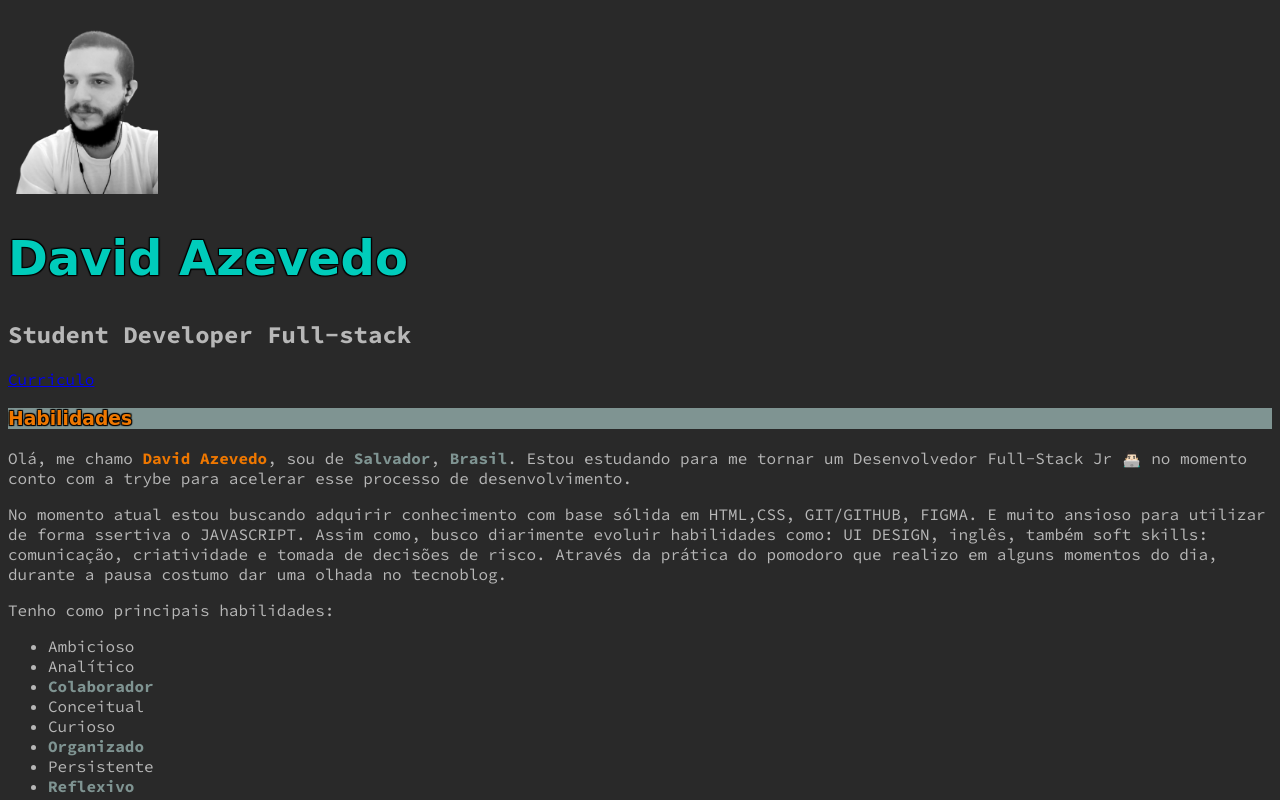
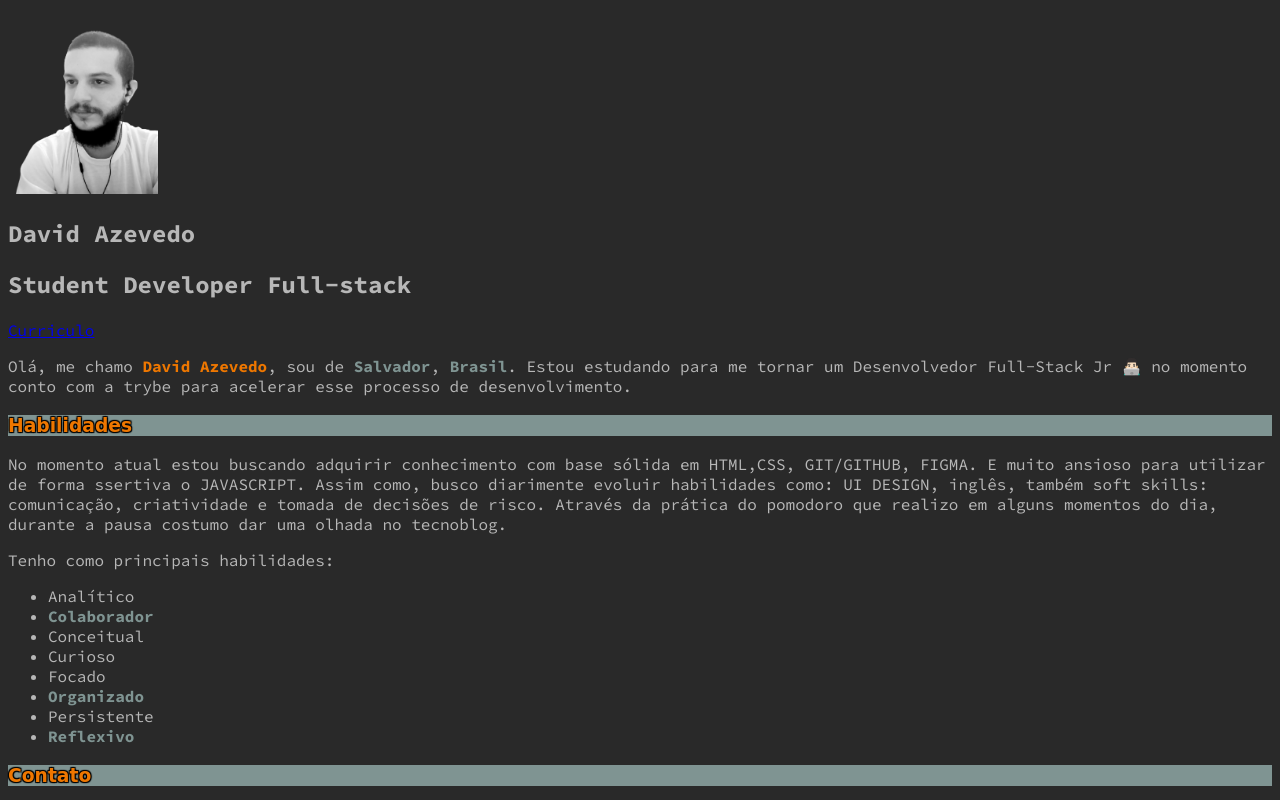
Before and after one commit to Zevid-Lucas/Zevid-Lucas.github.io, a plain HTML site: page index.html in a window 1280 px wide. Shown: the top 800 px of the page. Drawn offline with Linux system fonts and the light colour scheme; a web font is replaced by a local one.

Commit message:
Add main section

```diff
--- a/index.html
+++ b/index.html
@@ -12,16 +12,17 @@
 </head>
 
 <body>
+  <section class="main-section">
     <img width="150px" src="img/David.png" alt="Foto de David Azevedo">
-  <h1 class="title">David Azevedo</h1>
+    <h1 class="main_title --shadow">David Azevedo</h1>
     <h2>Student Developer Full-stack</h2>
     <a href="#" target="_blank">Curriculo</a>
-
-  <h3 class="title-section">Habilidades</h3>
     <p>Olá, me chamo <strong class="color-orange">David Azevedo</strong>, sou de <strong
         class="color-gray">Salvador</strong>, <strong class="color-gray">Brasil</strong>. Estou estudando para me tornar
       um Desenvolvedor Full-Stack Jr
       👨🏻‍💻 no momento conto com a trybe para acelerar esse processo de desenvolvimento.</p>
+  </section>
+  <h3 class="title-section title--shadow">Habilidades</h3>
   <p>No momento atual estou buscando adquirir conhecimento com base sólida em HTML,CSS, GIT/GITHUB, FIGMA. E muito
     ansioso para utilizar de forma ssertiva o JAVASCRIPT.
     Assim como, busco diarimente evoluir habilidades como: UI DESIGN, inglês, também
@@ -30,11 +31,11 @@
     tecnoblog.</p>
   <p>Tenho como principais habilidades:</p>
   <ul>
-    <li>Ambicioso</li>
     <li>Analítico</li>
     <li><span class="color-gray"> Colaborador</span></li>
     <li>Conceitual</li>
     <li>Curioso</li>
+    <li>Focado</li>
     <li><span class="color-gray">Organizado</span></li>
     <li>Persistente</li>
     <li><span class="color-gray">Reflexivo</span></li>
```
Lines whose indentation alone changed are shown as unchanged.
